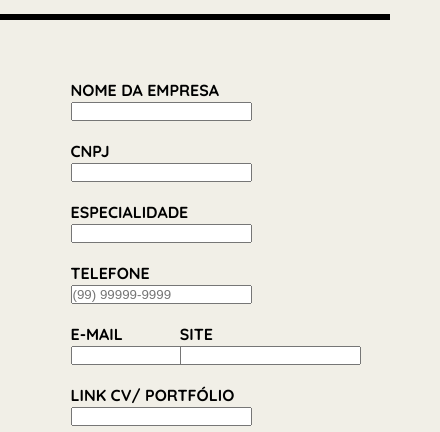
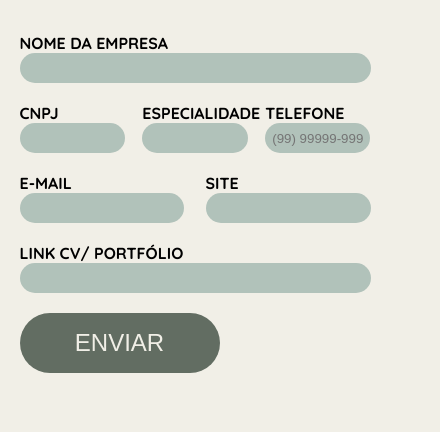
Before and after one commit to isadocirco/homearquitetura, a plain HTML site: page fornecedores.html in a window 390 px wide. Shown: the part 270-702 px from the top of the page, 440 px wide, since content can reach past the window. Drawn offline with Linux system fonts and the light colour scheme.

Commit message:
site terminado

```diff
--- a/assets/css/fornecedores.css
+++ b/assets/css/fornecedores.css
@@ -19,66 +19,53 @@
     font-size: 16px;
 }
 
-.c1{
-    width: 70%;
+form input{
+    border-style: none;
+    border-radius: 30px;
+    background-color: var(--secondary);
+    width: 100%;
+    height: 30px;
     margin-bottom: 20px;
-    justify-content: center;
+    padding: 7px;
 }
 
-.f1{
-    float: left;
-    width: 30%;
-    margin-bottom: 20px;
+.grupo{
+    width: 100%;
+    display: flex;
+    justify-content: space-between;
 }
 
-.f1 .final{
-    float: left;
-    align-items: left;
+.grupo .f1{
+    width: 30%;
 }
 
-.f2{
-    float: left;
-    width: 40%;
-    margin-bottom: 20px;
+.grupo .f2{
+    width: 47%;
 }
 
-.f2 .final{
-    padding-right: 30px;
+.enviar button{
+    justify-content: center;
+    align-items: center;
 }
 
+.enviar{
+    width: 200px;
+    height: 60px;
+    background-color: var(--foreground);
+    border-radius: 30px;
+    border-style: none;
+    color: var(--background);
+    font-size: 24px;
+}
+
+
+
 @media (max-width: 768px) {
-    .dados .item{
-        margin-left: 1%;
-        width: 96%;
-
-    }
-
-    .mapa iframe {
+    .fornecedores form{
         width: 100%;
-    }
-
-    form{
-        width: 100%;
+        padding: 0 5%;
         justify-content: center;
         align-items: center;
-        margin-left: 0px;
-    }
-
-    .c1 {
-        width: 90%;
-    }
-
-    .c2{
-        width: 96%;
-
-    }
-
-    .f1{
-        width: 100%;
-
-    }
-
-    .fornecedores{
-        margin-left: 12px;
+        margin-bottom: 6rem;
     }
 }
--- a/assets/css/trabalhe.css
+++ b/assets/css/trabalhe.css
@@ -39,22 +39,18 @@ form textarea{
     padding: 7px;
 }
 
-.c1 input{
-    width: 100%;
-}
-
-.c2 input{
-    width: 100%;
-}
-
-.f1-grupo{
+.grupo{
     width: 100%;
     display: flex;
     justify-content: space-between;
 }
 
-.f1 input{
-    width: 100%;
+.grupo .f1{
+    width: 30%;
+}
+
+.grupo .f2{
+    width: 47%;
 }
 
 .enviar button{
@@ -72,15 +68,15 @@ form textarea{
     font-size: 24px;
 }
 
-@media (max-width: 768px) {
+@media (max-width: 820px) {
     .trabalhe form{
         width: 100%;
-        padding: 0 5% 0 5%;
+        padding: 0 5%;
         justify-content: center;
         align-items: center;
     }
-    .f1-grupo{
-        width: 100%;
+    .grupo .f1{
+        width: 30%;
         display: flex;
         flex-direction: column;
         justify-content: space-between;
--- a/fornecedores.html
+++ b/fornecedores.html
@@ -8,6 +8,7 @@
     <link rel="stylesheet" href="assets/css/rodape.css">
     <link rel="stylesheet" href="assets/css/fornecedores.css">
     <link rel="stylesheet" href="assets/css/style.css">
+    <link rel="stylesheet" href="assets/css/texto.css">
     <title>HomeArquitetura</title>
 </head>
 <body>
@@ -46,25 +47,29 @@
                 <label class="subtitle" for="nomeempresa">NOME DA EMPRESA</label><br>
                 <input type="text" name="nomeempresa"/>
             </div>
+            <div class="grupo">
                 <div class="f1">
                     <label class="subtitle" for="cnpj">CNPJ</label><br>
                     <input type="text" name="cnpj"/>
                 </div>
-            <div class="f1 final">
+                <div class="f1">
                     <label class="subtitle" for="especialidade">ESPECIALIDADE</label><br>
                     <input type="text" name="especialidade"/>
                 </div>
-            <div class="f1 final">
+                <div class="f1">
                     <label class="subtitle" for="telefone">TELEFONE</label><br>
                     <input type="tel" id="telefone" name="telefone" placeholder="(99) 99999-9999" pattern="[0-9]{2}-[0-9]{5}-[0-9]{4}">
                 </div>
+            </div>
+            <div class="grupo">
                 <div class="f2">
                     <label class="subtitle" for="email">E-MAIL</label><br>
                     <input type="email" id="email" name="email"/>
                 </div>
-                <div class="f2 final">
+                <div class="f2">
                     <label class="subtitle" for="site">SITE</label><br>
                     <input type="text" name="site"/>
+                </div>
             </div>
 
             <div class="c1">
```
Also changed, not shown: assets/css/projetos.css (+13 -1 lines), contato.html (+1 -0 lines), detalhes.html (+1 -0 lines), projetos.html (+1 -0 lines), trabalheconosco.html (+2 -1 lines). Lines whose indentation alone changed are shown as unchanged.
